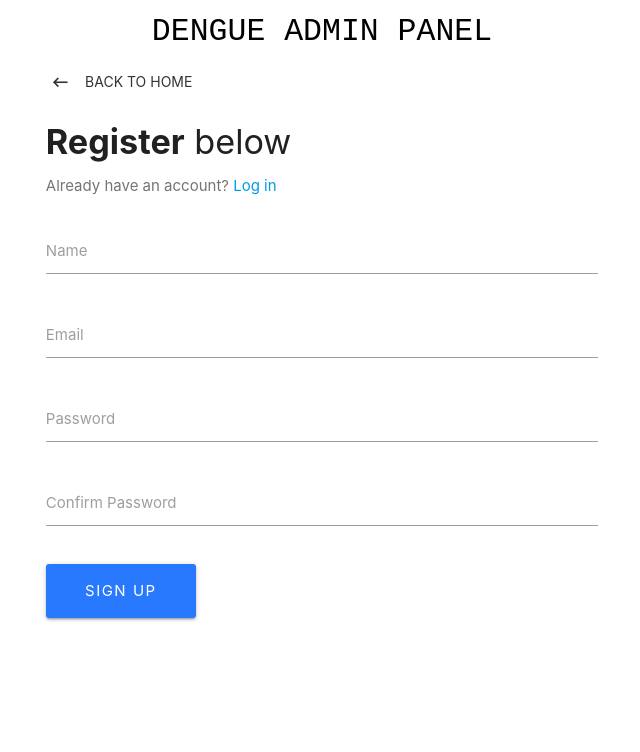
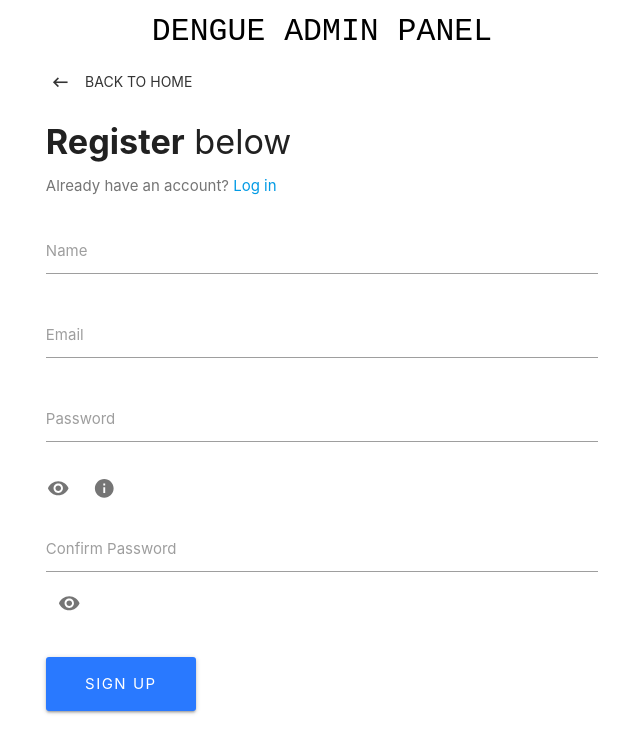
Before and after one commit to scorelab/dengue-stop-old, a React (Create React App) app in the folder admin-panel/client/: page /register in a window 1280 px wide. Shown: the top 752 px of the page, without its empty margins (318-958 px from the left). Built offline with nearby package versions, Linux system fonts and the light colour scheme.

Commit message:
Material UI added

```diff
--- a/admin-panel/client/src/components/auth/Register.js
+++ b/admin-panel/client/src/components/auth/Register.js
@@ -4,6 +4,14 @@ import PropTypes from "prop-types";
 import { connect } from "react-redux";
 import { registerUser } from "../../actions/authActions";
 import classnames from "classnames";
+
+import IconButton from '@material-ui/core/IconButton';
+import InfoIcon from '@material-ui/icons/Info';
+import VisibilityOffIcon from '@material-ui/icons/VisibilityOff';
+import VisibilityIcon from '@material-ui/icons/Visibility';
+
+
+
 class Register extends Component {
   constructor() {
     super();
@@ -12,9 +20,14 @@ class Register extends Component {
       email: "",
       password: "",
       password2: "",
-      errors: {}
+      errors: {},
+      type: 'password',
+      Icon: <VisibilityIcon/>,
+      cType: 'password',
+      cIcon: <VisibilityIcon/>
     };
   }
+
 
   componentDidMount() {
     // If logged in and user navigates to Register page, should redirect them to dashboard
@@ -29,6 +42,20 @@ componentWillReceiveProps(nextProps) {
       });
     }
   }
+handleClick = () => this.setState(({type}) => ({
+    Icon: type === 'text' ? <VisibilityIcon/> : <VisibilityOffIcon/> ,
+    type: type === 'text' ? 'password' : 'text'
+  }))
+
+  confirmPassowrdShow = () => this.setState(({cType}) => ({
+    cIcon: cType === 'text' ? <VisibilityIcon/> : <VisibilityOffIcon/> ,
+    cType: cType === 'text' ? 'password' : 'text'
+
+  }))
+
+passwordCheckHandler = () => {
+  alert(" Rules for a valid Password : \n 1- Minimum password length is 6. \n 2- Password must contain atleast an uppercase letter \n 3- Password must contain atleast an lowercase letter. \n 4- Password must contain atleast a digit. \n 5- Password must contain atleast a special character. (@,$,#,%,&)")
+}
 onChange = e => {
     this.setState({ [e.target.id]: e.target.value });
   };
@@ -89,33 +116,47 @@ return (
                 <label htmlFor="email">Email</label>
                 <span className="red-text">{errors.email}</span>
               </div>
-              <div className="input-field col s12">
+              <div className = "row" style = {{display:"inline"}}>
+              <div className="input-field col s12" >
                 <input
                   onChange={this.onChange}
                   value={this.state.password}
                   error={errors.password}
                   id="password"
-                  type="password"
+                  type={this.state.type}
                   className={classnames("", {
                     invalid: errors.password
                   })}
                 />
                 <label htmlFor="password">Password</label>
                 <span className="red-text">{errors.password}</span>
+                </div>
+                <div>
+                <IconButton aria-label="info" onClick = {this.handleClick}>
+                  {this.state.Icon}
+                </IconButton>
+                <IconButton aria-label="info" onClick = {this.passwordCheckHandler}>
+                <InfoIcon/>
+              </IconButton>
+                </div>
               </div>
+
               <div className="input-field col s12">
                 <input
                   onChange={this.onChange}
                   value={this.state.password2}
                   error={errors.password2}
                   id="password2"
-                  type="password"
+                  type={this.state.cType}
                   className={classnames("", {
                     invalid: errors.password2
                   })}
                 />
                 <label htmlFor="password2">Confirm Password</label>
                 <span className="red-text">{errors.password2}</span>
+                <IconButton aria-label="info" onClick = {this.confirmPassowrdShow}>
+                  {this.state.cIcon}
+                </IconButton>
               </div>
               <div className="col s12" style={{ paddingLeft: "11.250px" }}>
                 <button
--- a/package.json
+++ b/package.json
@@ -7,6 +7,8 @@
 		"test": "jest"
 	},
 	"dependencies": {
+		"@material-ui/core": "^4.9.7",
+		"@material-ui/icons": "^4.9.1",
 		"react": "16.0.0-alpha.12",
 		"react-native": "0.46.1",
 		"react-native-firebase": "^2.0.3",
```
Also changed, not shown: 1 other file (tests, documents, lock files or other folders).
